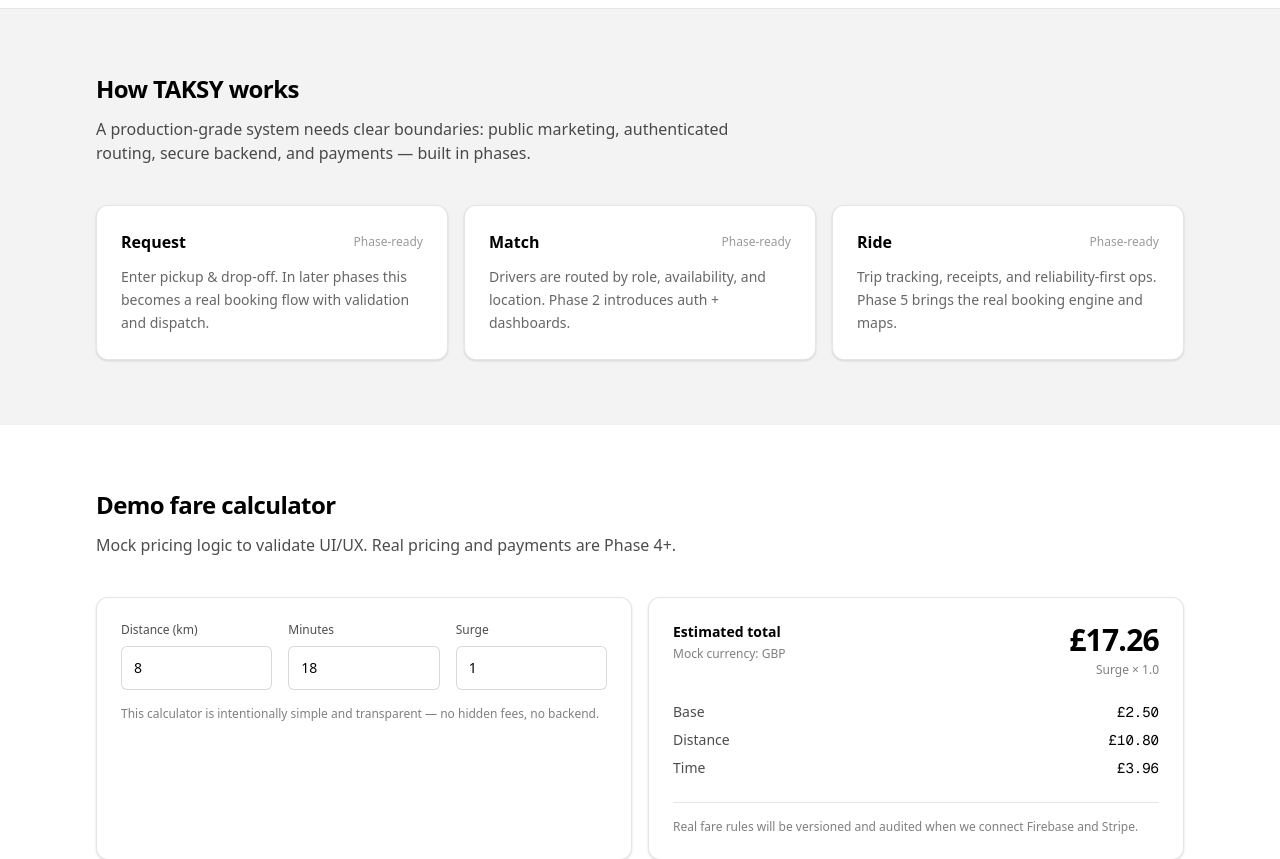
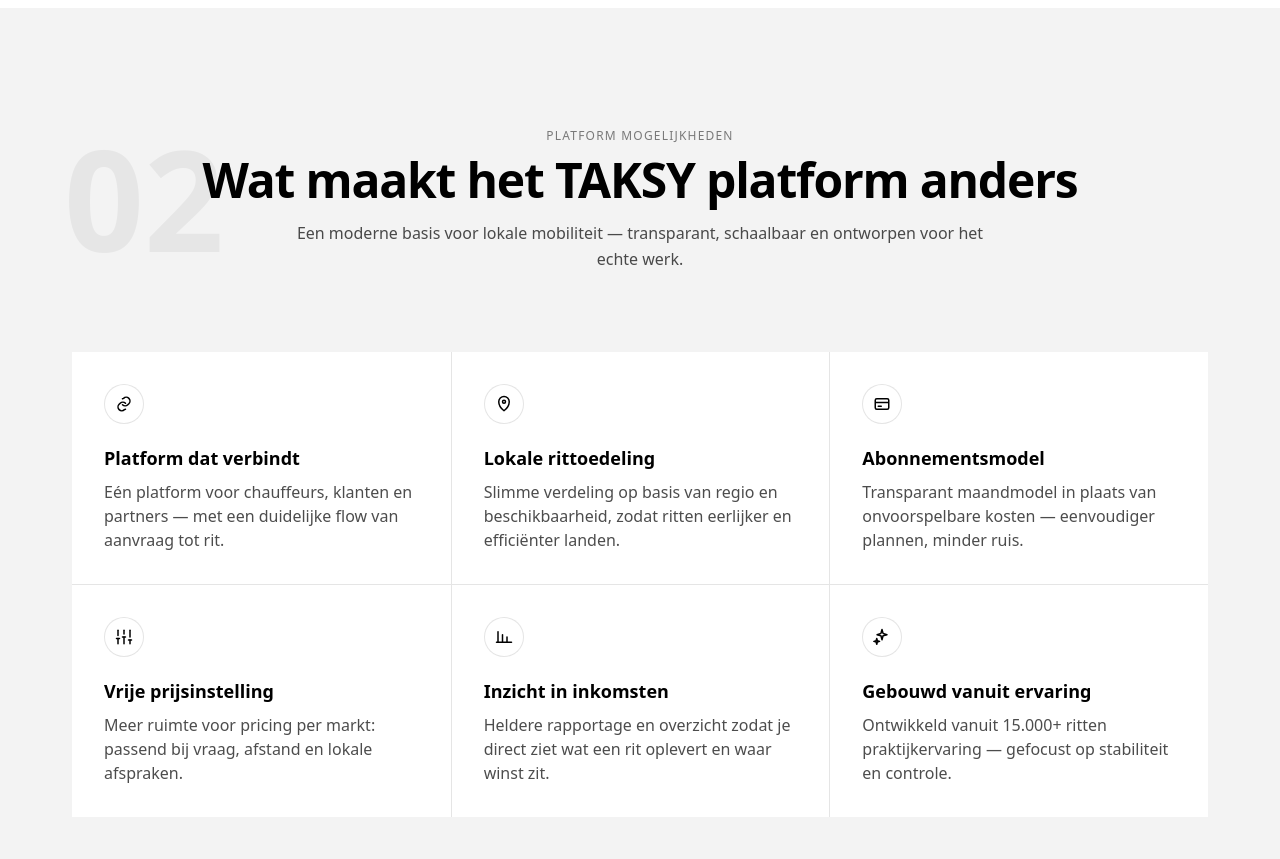
Before and after one commit to Taksyeu/Taksy, a Next.js app: page / in a window 1280 px wide. Shown: the part 1200-2059 px from the top of the page. Built offline with nearby package versions, Linux system fonts and the light colour scheme.

Commit message:
Section 2 structured features layout

```diff
--- a/src/app/(public)/page.tsx
+++ b/src/app/(public)/page.tsx
@@ -2,7 +2,7 @@ import { Section } from '@/components/layout/Section';
 import { CTA } from '@/components/landing/CTA';
 import { FareCalculator } from '@/components/landing/FareCalculator';
 import { HeroBooking } from '@/components/landing/HeroBooking';
-import { HowItWorks } from '@/components/landing/HowItWorks';
+import { FeaturesSection } from '@/components/landing/FeaturesSection';
 import { SponsorTiers } from '@/components/landing/SponsorTiers';
 
 export default function Page() {
@@ -45,9 +45,7 @@ export default function Page() {
         </div>
       </section>
 
-      <Section id="how-it-works" tone="gray">
-        <HowItWorks />
-      </Section>
+      <FeaturesSection />
 
       <Section id="calculator" tone="white">
         <FareCalculator />
--- /dev/null
+++ b/src/components/landing/FeaturesSection.tsx
@@ -0,0 +1,209 @@
+import * as React from 'react';
+
+type Feature = {
+  title: string;
+  body: string;
+  icon: React.ReactNode;
+};
+
+const features: Feature[] = [
+  {
+    title: 'Platform dat verbindt',
+    body: 'Eén platform voor chauffeurs, klanten en partners — met een duidelijke flow van aanvraag tot rit.',
+    icon: <IconLink />,
+  },
+  {
+    title: 'Lokale rittoedeling',
+    body: 'Slimme verdeling op basis van regio en beschikbaarheid, zodat ritten eerlijker en efficiënter landen.',
+    icon: <IconMapPin />,
+  },
+  {
+    title: 'Abonnementsmodel',
+    body: 'Transparant maandmodel in plaats van onvoorspelbare kosten — eenvoudiger plannen, minder ruis.',
+    icon: <IconCreditCard />,
+  },
+  {
+    title: 'Vrije prijsinstelling',
+    body: 'Meer ruimte voor pricing per markt: passend bij vraag, afstand en lokale afspraken.',
+    icon: <IconSliders />,
+  },
+  {
+    title: 'Inzicht in inkomsten',
+    body: 'Heldere rapportage en overzicht zodat je direct ziet wat een rit oplevert en waar winst zit.',
+    icon: <IconChart />,
+  },
+  {
+    title: 'Gebouwd vanuit ervaring',
+    body: 'Ontwikkeld vanuit 15.000+ ritten praktijkervaring — gefocust op stabiliteit en controle.',
+    icon: <IconSpark />,
+  },
+];
+
+export function FeaturesSection() {
+  return (
+    <section id="how-it-works" className="w-full bg-[#F3F3F3] py-[120px]">
+      <div className="mx-auto w-full max-w-[1200px] px-4 sm:px-6 lg:px-8">
+        {/* Top intro block */}
+        <div className="relative">
+          <div
+            className="pointer-events-none absolute -left-2 top-0 select-none text-[120px] font-bold leading-none text-black/5 sm:text-[140px]"
+            aria-hidden="true"
+          >
+            02
+          </div>
+
+          <div className="mx-auto flex max-w-[900px] flex-col items-center text-center">
+            <div className="mb-3 text-xs uppercase tracking-widest text-black/50">
+              PLATFORM MOGELIJKHEDEN
+            </div>
+
+            <h2 className="text-balance text-4xl font-bold tracking-tight text-black sm:text-5xl">
+              Wat maakt het TAKSY platform anders
+            </h2>
+
+            <p className="mt-4 max-w-[700px] text-pretty text-base leading-relaxed text-black/70">
+              Een moderne basis voor lokale mobiliteit — transparant, schaalbaar en ontworpen voor het echte
+              werk.
+            </p>
+          </div>
+        </div>
+
+        {/* Grid block (main white card) */}
+        <div className="mt-[80px] bg-white">
+          <div className="grid grid-cols-1 md:grid-cols-2 lg:grid-cols-3">
+            {features.map((feature, i) => {
+              const isFirstRowMd = i < 2;
+              const isFirstColMd = i % 2 === 0;
+
+              const isFirstRowLg = i < 3;
+              const isFirstColLg = i % 3 === 0;
+
+              return (
+                <div
+                  key={feature.title}
+                  className={[
+                    'p-8 text-left transition-colors hover:bg-black/[0.02]',
+                    // Mobile (1 col): internal horizontal dividers only.
+                    i === 0 ? '' : 'border-t border-black/10',
+
+                    // Tablet (md: 2 cols): remove mobile borders for first row; add internal row/col dividers.
+                    isFirstRowMd ? 'md:border-t-0' : 'md:border-t md:border-black/10',
+                    isFirstColMd ? 'md:border-l-0' : 'md:border-l md:border-black/10',
+
+                    // Desktop (lg: 3 cols): adjust dividers to 3-col grid.
+                    isFirstRowLg ? 'lg:border-t-0' : 'lg:border-t lg:border-black/10',
+                    isFirstColLg ? 'lg:border-l-0' : 'lg:border-l lg:border-black/10',
+                  ].join(' ')}
+                >
+                  <div className="mb-5 inline-flex h-10 w-10 items-center justify-center rounded-full border border-black/10 bg-white text-black">
+                    {feature.icon}
+                  </div>
+
+                  <div className="text-[18px] font-semibold leading-[28px] text-black">{feature.title}</div>
+                  <p className="mt-2 text-base text-black/70">{feature.body}</p>
+                </div>
+              );
+            })}
+          </div>
+        </div>
+      </div>
+    </section>
+  );
+}
+
+function IconLink() {
+  return (
+    <svg width="18" height="18" viewBox="0 0 24 24" fill="none" xmlns="http://www.w3.org/2000/svg" aria-hidden="true">
+      <path
+        d="M10 13a5 5 0 0 0 7.07 0l1.41-1.41a5 5 0 0 0 0-7.07 5 5 0 0 0-7.07 0L10 5"
+        stroke="currentColor"
+        strokeWidth="2"
+        strokeLinecap="round"
+      />
+      <path
+        d="M14 11a5 5 0 0 0-7.07 0L5.5 12.43a5 5 0 0 0 0 7.07 5 5 0 0 0 7.07 0L14 19"
+        stroke="currentColor"
+        strokeWidth="2"
+        strokeLinecap="round"
+      />
+    </svg>
+  );
+}
+
+function IconMapPin() {
+  return (
+    <svg width="18" height="18" viewBox="0 0 24 24" fill="none" xmlns="http://www.w3.org/2000/svg" aria-hidden="true">
+      <path
+        d="M12 21s7-5.2 7-12a7 7 0 1 0-14 0c0 6.8 7 12 7 12Z"
+        stroke="currentColor"
+        strokeWidth="2"
+        strokeLinejoin="round"
+      />
+      <path
+        d="M12 11a2 2 0 1 0 0-4 2 2 0 0 0 0 4Z"
+        stroke="currentColor"
+        strokeWidth="2"
+      />
+    </svg>
+  );
+}
+
+function IconCreditCard() {
+  return (
+    <svg width="18" height="18" viewBox="0 0 24 24" fill="none" xmlns="http://www.w3.org/2000/svg" aria-hidden="true">
+      <path
+        d="M3 7a2 2 0 0 1 2-2h14a2 2 0 0 1 2 2v10a2 2 0 0 1-2 2H5a2 2 0 0 1-2-2V7Z"
+        stroke="currentColor"
+        strokeWidth="2"
+      />
+      <path d="M3 10h18" stroke="currentColor" strokeWidth="2" />
+      <path d="M7 15h4" stroke="currentColor" strokeWidth="2" strokeLinecap="round" />
+    </svg>
+  );
+}
+
+function IconSliders() {
+  return (
+    <svg width="18" height="18" viewBox="0 0 24 24" fill="none" xmlns="http://www.w3.org/2000/svg" aria-hidden="true">
+      <path d="M4 21V14" stroke="currentColor" strokeWidth="2" strokeLinecap="round" />
+      <path d="M4 10V3" stroke="currentColor" strokeWidth="2" strokeLinecap="round" />
+      <path d="M12 21V12" stroke="currentColor" strokeWidth="2" strokeLinecap="round" />
+      <path d="M12 8V3" stroke="currentColor" strokeWidth="2" strokeLinecap="round" />
+      <path d="M20 21V16" stroke="currentColor" strokeWidth="2" strokeLinecap="round" />
+      <path d="M20 12V3" stroke="currentColor" strokeWidth="2" strokeLinecap="round" />
+      <path d="M2 14h4" stroke="currentColor" strokeWidth="2" strokeLinecap="round" />
+      <path d="M10 12h4" stroke="currentColor" strokeWidth="2" strokeLinecap="round" />
+      <path d="M18 16h4" stroke="currentColor" strokeWidth="2" strokeLinecap="round" />
+    </svg>
+  );
+}
+
+function IconChart() {
+  return (
+    <svg width="18" height="18" viewBox="0 0 24 24" fill="none" xmlns="http://www.w3.org/2000/svg" aria-hidden="true">
+      <path d="M4 19V5" stroke="currentColor" strokeWidth="2" strokeLinecap="round" />
+      <path d="M10 19V9" stroke="currentColor" strokeWidth="2" strokeLinecap="round" />
+      <path d="M16 19V12" stroke="currentColor" strokeWidth="2" strokeLinecap="round" />
+      <path d="M22 19H2" stroke="currentColor" strokeWidth="2" strokeLinecap="round" />
+    </svg>
+  );
+}
+
+function IconSpark() {
+  return (
+    <svg width="18" height="18" viewBox="0 0 24 24" fill="none" xmlns="http://www.w3.org/2000/svg" aria-hidden="true">
+      <path
+        d="M12 2l1.4 5.2L18.6 9 13.4 10.4 12 15.6 10.6 10.4 5.4 9l5.2-1.8L12 2Z"
+        stroke="currentColor"
+        strokeWidth="2"
+        strokeLinejoin="round"
+      />
+      <path
+        d="M5 14l.8 3 3 .8-3 .8-.8 3-.8-3-3-.8 3-.8.8-3Z"
+        stroke="currentColor"
+        strokeWidth="2"
+        strokeLinejoin="round"
+      />
+    </svg>
+  );
+}
```
